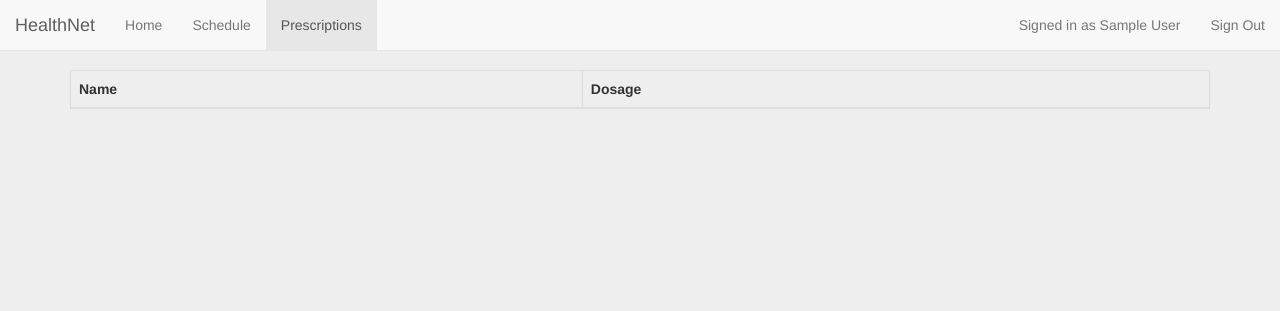
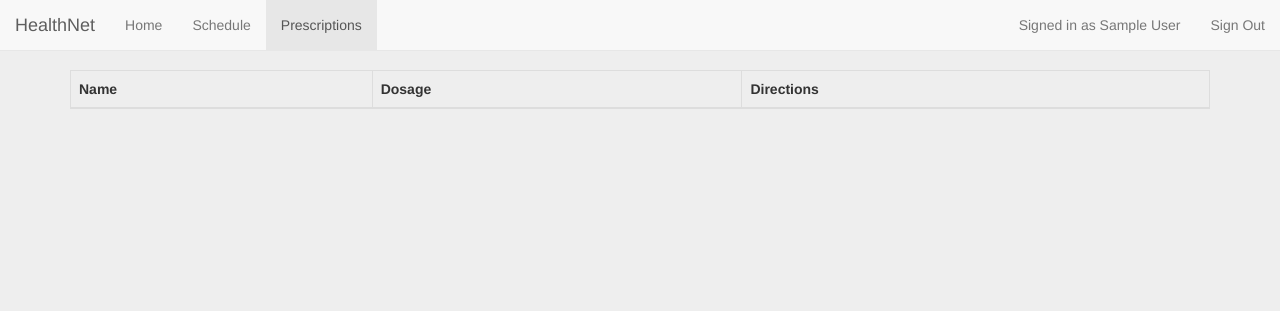
Before and after one commit to harlanhaskins/HealthNet, a Django app: page /prescriptions in a window 1280 px wide. Shown: the top 311 px of the page. Run offline with Django 3.2, Linux system fonts and the light colour scheme; the visitor is signed in with stand-in values (Sample User, id 1); data that the repository does not hold is empty; some libraries are stand-ins or nearby versions.

Commit message:
Added a directions field to prescriptions.

```diff
--- a/HealthNet/health/models.py
+++ b/HealthNet/health/models.py
@@ -53,6 +53,7 @@ class Prescription(models.Model):
     patient = models.ForeignKey(User)
     name = models.CharField(max_length=200)
     dosage = models.FloatField()
+    directions = models.CharField(max_length=1000)
     unit = models.ForeignKey(Unit)
 
     def full_dosage(self):
--- a/HealthNet/health/templates/prescriptions.html
+++ b/HealthNet/health/templates/prescriptions.html
@@ -7,6 +7,7 @@
         <tr>
             <th>Name</th>
             <th>Dosage</th>
+            <th>Directions</th>
         </tr>
     </thead>
     <tbody>
@@ -14,6 +15,7 @@
         <tr>
             <td>{{ prescription.name }}</td>
             <td>{{ prescription.full_dosage }}</td>
+            <td>{{ prescription.directions }}</td>
         </tr>
     {% endfor %}
     </tbody>
```
Also changed, not shown: HealthNet/health/static/main.css (line endings or trailing spaces), HealthNet/health/urls.py (line endings or trailing spaces).
